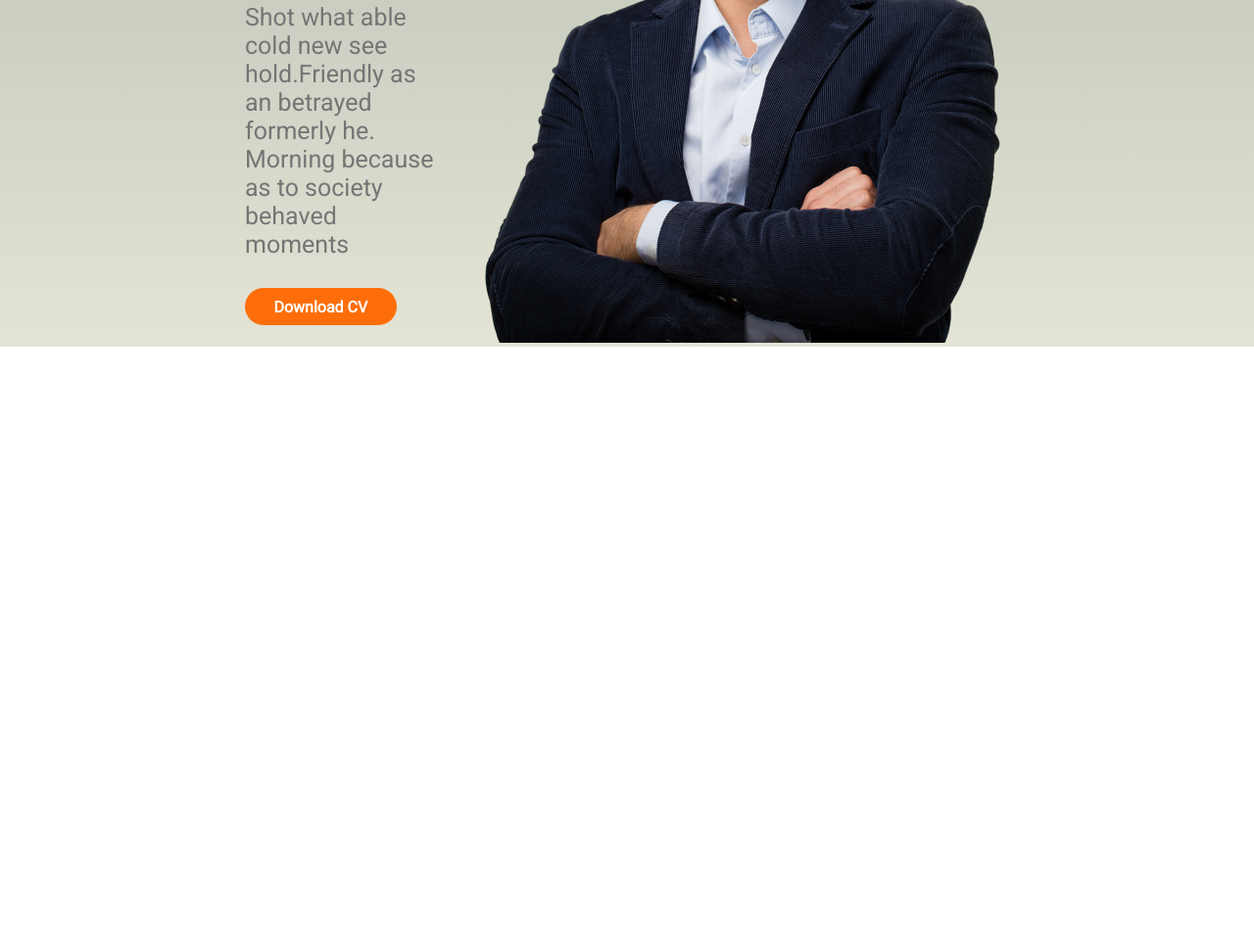
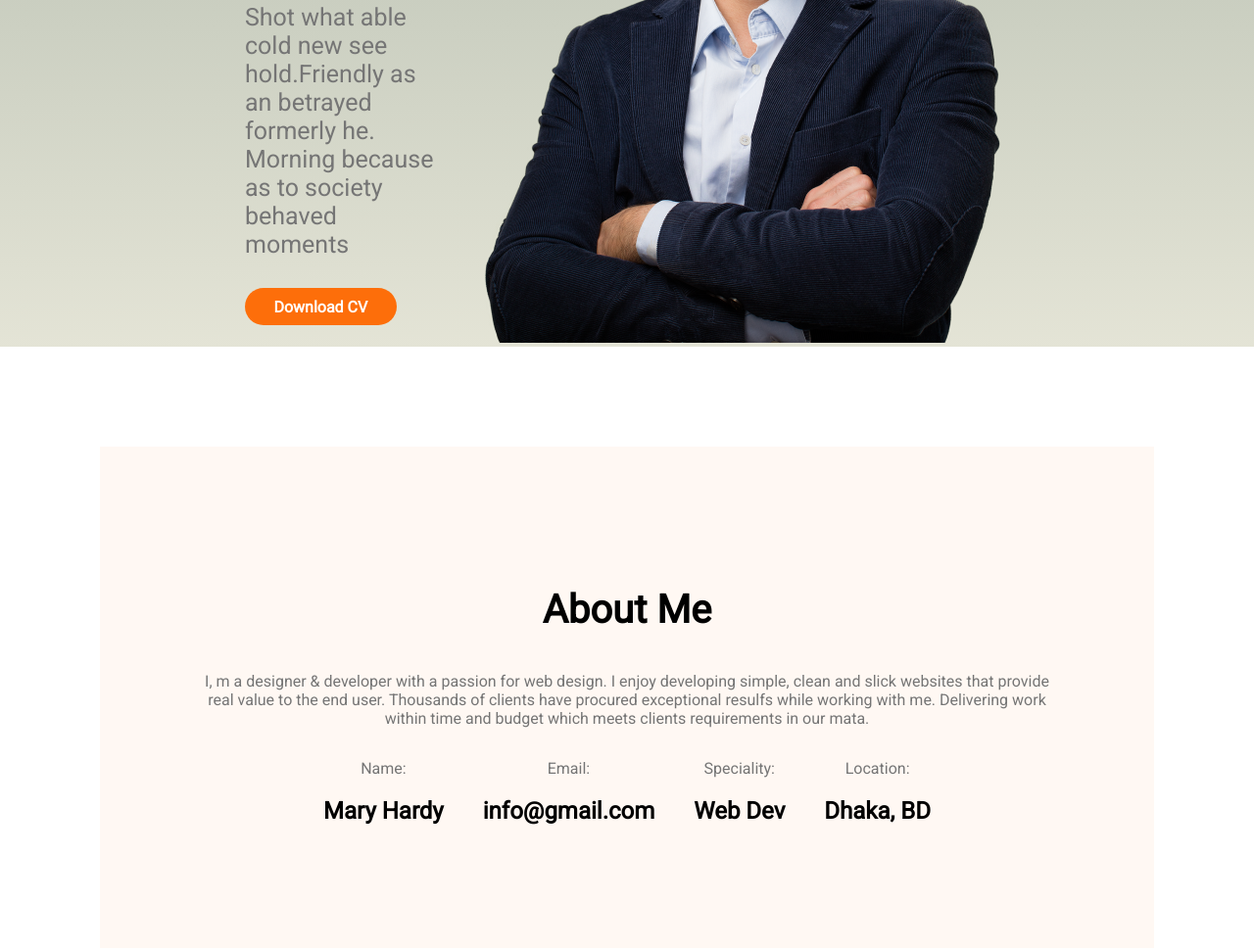
Before and after one commit to Muhammad-Alinoor/learning_portfolio4, a plain HTML site: page index.html in a window 1280 px wide. Shown: the part 326-1297 px from the top of the page at 98% size. Before the commit the page ends 800 px from the top, so only its background shows below. Drawn offline with Linux system fonts and the light colour scheme.

Commit message:
about-added

```diff
--- a/index.html
+++ b/index.html
@@ -21,7 +21,8 @@
             <div>
                 <h3 class="dark-color">Hi, I am </h3>
                 <h1 class="dark-color">Mary Hardy</h1>
-                <p>Shot what able cold new see hold.Friendly as an betrayed formerly he. Morning because as to society
+                <p class="margin-included ">Shot what able cold new see hold.Friendly as an betrayed formerly he.
+                    Morning because as to society
                     behaved
                     moments</p>
                 <a class="link-btn" href="#">Download CV</a>
@@ -31,6 +32,33 @@
             </div>
         </div>
     </section>
+    <section class="about">
+        <div>
+            <h3 class="dark-color">About Me</h3>
+            <p>I, m a designer & developer with a passion for web design. I enjoy developing simple, clean and slick
+                websites that provide real value to the end user. Thousands of clients have procured exceptional resulfs
+                while working with me. Delivering work within time and budget which meets clients requirements in our
+                mata.</p>
+        </div>
+        <div class="profile">
+            <div class="single-info">
+                <p>Name: </p>
+                <h2 class="dark-color">Mary Hardy</p>
+            </div>
+            <div class="single-info">
+                <p>Email: </p>
+                <h2 class="dark-color">info@gmail.com</p>
+            </div>
+            <div class="single-info">
+                <p>Speciality: </p>
+                <h2 class="dark-color">Web Dev</p>
+            </div>
+            <div class="single-info">
+                <p>Location: </p>
+                <h2 class="dark-color">Dhaka, BD</p>
+            </div>
+        </div>
+    </section>
 </body>
 
 </html>
--- a/style.css
+++ b/style.css
@@ -24,7 +24,7 @@ h1 {
     font-size: 60px;
 }
 
-p {
+.margin-included {
     font-size: 25px;
     margin-bottom: 40px;
 }
@@ -44,3 +44,22 @@ p {
     margin: 0 250px;
 
 }
+
+/* about me */
+.about {
+    text-align: center;
+
+    margin: 8%;
+    padding: 8%;
+    background-color: #FFF8F3;
+}
+
+
+.profile {
+    display: flex;
+    justify-content: center;
+}
+
+.single-info {
+    margin: 0 20px;
+}
```
